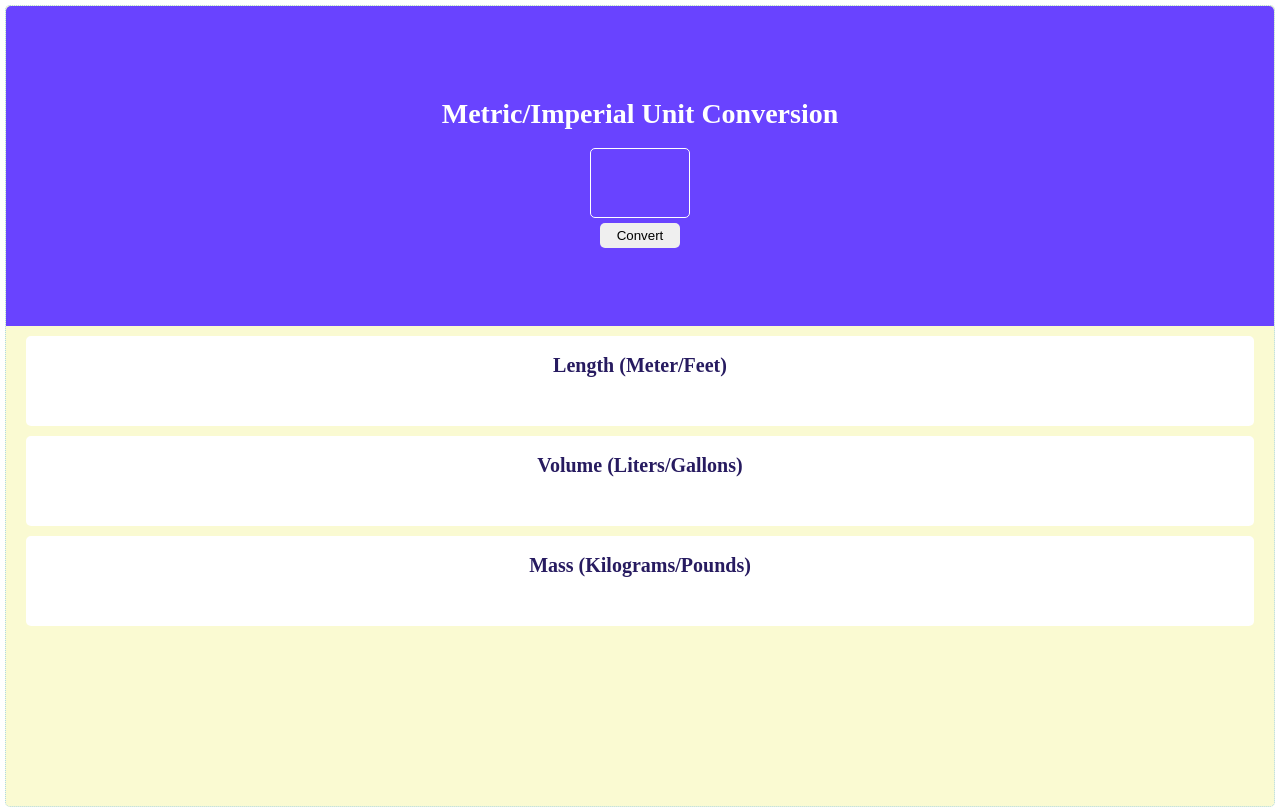
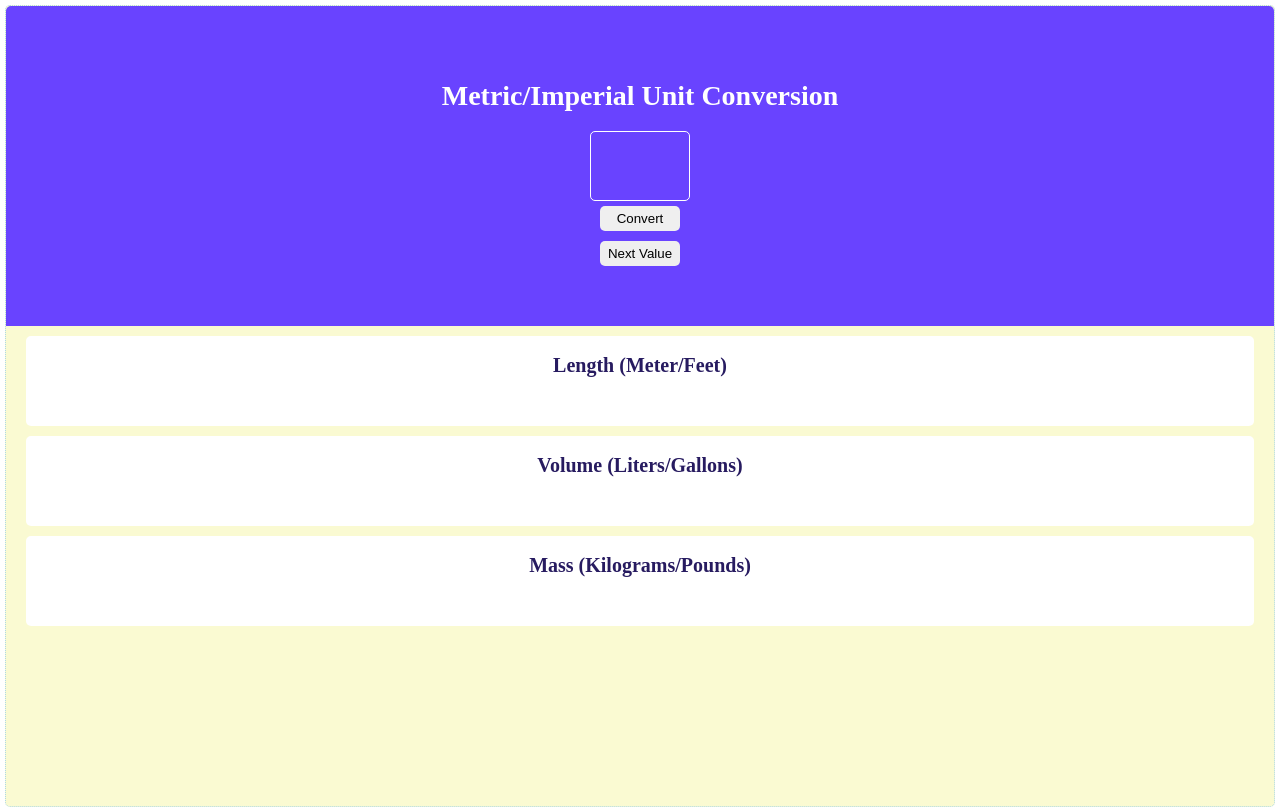
Before and after one commit to kabirDulal/Unit-Converter, a website built with Vite: page index.html in a window 1280 px wide. Built offline with nearby package versions, Linux system fonts and the light colour scheme.

Commit message:
changed the input field after the next value is clicked

```diff
--- a/index.html
+++ b/index.html
@@ -8,6 +8,7 @@
                 <h1> Metric/Imperial Unit Conversion</h1>
                 <input type="text" id="input-el">
                 <button id="btn-el">Convert</button>
+                <button id="btn-el" onclick="nextValue()">Next Value</button>
             </div>
             <div class="result">
                 <h1>Length (Meter/Feet)</h1>
--- a/index.js
+++ b/index.js
@@ -11,7 +11,6 @@ const volumeEL = document.getElementById("volume-el");
 const massEL = document.getElementById("mass-el");
 btnEl.addEventListener("click",function (){
     unit = inputEl.value;
-    inputEl.value = " ";
     if(!isNaN (unit)){
         let feetToMeter = (1/3.281) * unit;
         feetToMeter = feetToMeter.toFixed(2);
@@ -39,3 +38,10 @@ btnEl.addEventListener("click",function (){
 
 
 })
+function nextValue() {
+    inputEl.value = " ";
+    lengthEL.innerHTML = " ";
+    massEL.innerHTML = " ";
+    volumeEL.innerHTML
+
+}
```
